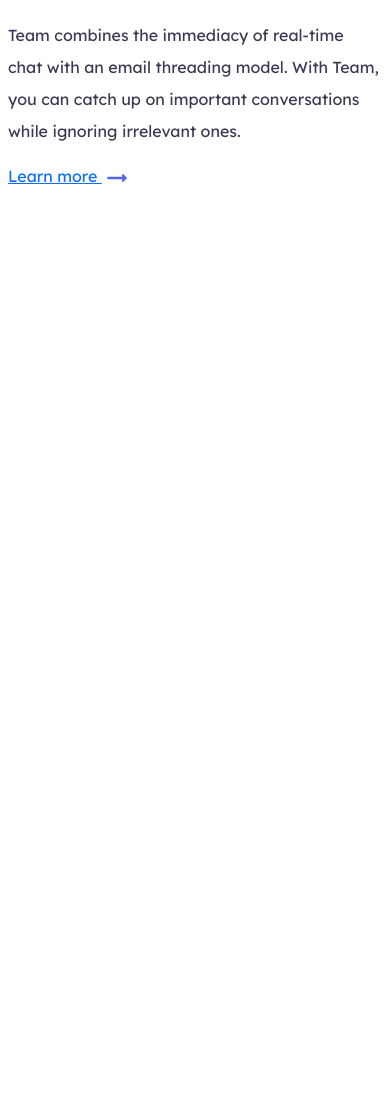
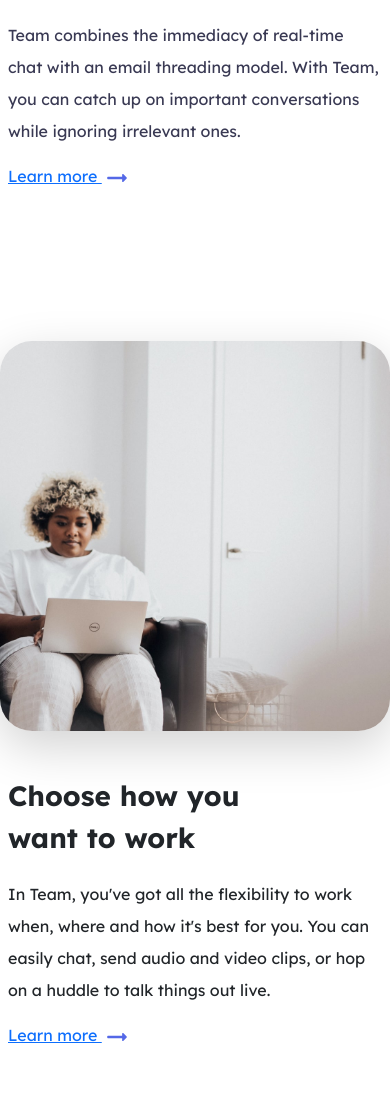
Before and after one commit to malvinval/detikcom-fe-dev-landing-page-assignment, a website: page index.html in a window 390 px wide. Shown: the part 2247-3350 px from the top of the page. Before the commit the page ends 2588 px from the top, so only its background shows below. Drawn offline with nearby package versions, Linux system fonts and the light colour scheme.

Commit message:
add fourth section

```diff
--- a/index.html
+++ b/index.html
@@ -122,6 +122,29 @@
         </div>
     </div>
     <!-- END 3rd SECTION -->
+
+    <!-- START 4th SECTION -->
+    <div class="detik-fourth-section-container container-fluid d-flex justify-content-center">
+        <div class="detik-fourth-section d-flex flex-column-reverse flex-lg-row">
+            <div class="detik-fourth-section-left d-flex align-items-center">
+                <div class="py-5 px-2 px-md-5 px-lg-0 py-lg-0">
+                    <h1>Choose how you</h1>
+                    <h1>want to work</h1>
+                    <p class="pt-3 lh-lg justify">
+                        In Team, you've got all the flexibility to work when, where and how it's best for you. You can easily chat, send audio and video clips, or hop on a huddle to talk things out live.
+                    </p>
+                    <a class="py-5" href="#">Learn more <svg width="30" height="30" viewBox="0 0 30 30" fill="none" xmlns="http://www.w3.org/2000/svg">
+                        <path d="M20.1484 13.7549H6.38594C5.69844 13.7549 5.13594 14.3174 5.13594 15.0049C5.13594 15.6924 5.69844 16.2549 6.38594 16.2549H20.1484V18.4924C20.1484 19.0549 20.8234 19.3299 21.2109 18.9299L24.6859 15.4424C24.9234 15.1924 24.9234 14.8049 24.6859 14.5549L21.2109 11.0674C20.8234 10.6674 20.1484 10.9549 20.1484 11.5049V13.7549Z" fill="#5468E7"/>
+                        </svg>
+                    </a>
+                </div>
+            </div>
+            <div class="detik-fourth-section-right d-flex justify-content-end">
+                <img class="fourth-section-image rounded-5 shadow-lg" src="./img/fourth-section-img.png" alt="">
+            </div>
+        </div>
+    </div>
+    <!-- END 4th SECTION -->
 </body>
 <script src="./node_modules/bootstrap/dist/js/bootstrap.min.js"></script>
 <script src="script.js"></script>
--- a/style.css
+++ b/style.css
@@ -72,17 +72,20 @@
 }
 
 .detik-second-section,
-.detik-third-section {
+.detik-third-section,
+.detik-fourth-section {
     width: 72%;
 }
 
 .detik-second-section-left,
-.detik-third-section-left {
+.detik-third-section-left,
+.detik-fourth-section-left {
     width: 40%;
 }
 
 .detik-second-section-left h1,
-.detik-third-section-left h1 {
+.detik-third-section-left h1,
+.detik-fourth-section-left h1 {
     font-weight: 700;
 }
 
@@ -92,7 +95,8 @@
 }
 
 .detik-second-section-right,
-.detik-third-section-right {
+.detik-third-section-right,
+.detik-fourth-section-right {
     width: 60%;
 }
 
@@ -100,7 +104,8 @@
     padding: 100px 0 100px 0;
 }
 
-.detik-third-section-container {
+.detik-third-section-container,
+.detik-fourth-section-container {
     padding: 0 0 100px 0;
 }
 
@@ -116,15 +121,18 @@
 
 @media screen and (max-width: 992px) {
     .detik-second-section,
-    .detik-third-section {
+    .detik-third-section,
+    .detik-fourth-section {
         width: 100%;
     }
     .detik-second-section-left,
-    .detik-third-section-left {
+    .detik-third-section-left,
+    .detik-fourth-section-left {
         width: 100%;
     }
     .detik-second-section-right,
-    .detik-third-section-right {
+    .detik-third-section-right,
+    .detik-fourth-section-right {
         width: 100%;
     }
 }
@@ -140,7 +148,8 @@
       width: 100%;
     }
     .second-section-image,
-    .third-section-image {
+    .third-section-image,
+    .fourth-section-image {
         width: 100%;
     }
 }
```
Also changed, not shown: img/fourth-section-img.png (added).
